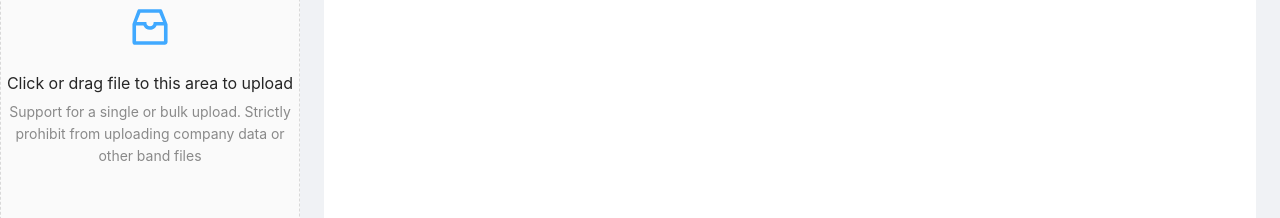
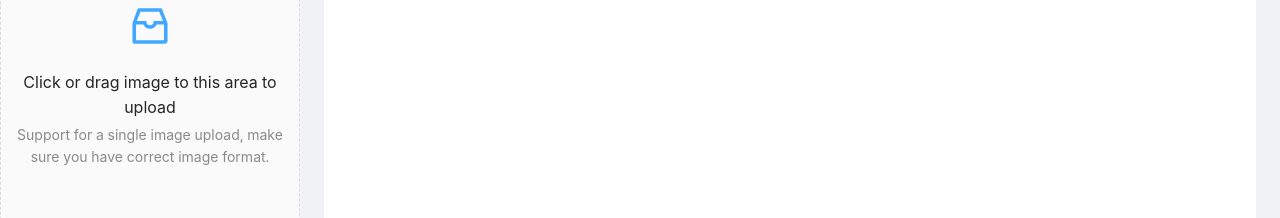
Before and after one commit to linzengxian/product-search, a React (Create React App) app: page / in a window 1280 px wide. Shown: the part 314-532 px from the top of the page. Built offline with nearby package versions, Linux system fonts and the light colour scheme.

Commit message:
minor fix

```diff
--- a/src/page/MainPage.js
+++ b/src/page/MainPage.js
@@ -261,6 +261,8 @@ class MainPage extends React.Component {
                         loading: false
                     })
                     this.voicecommands();
+                }).catch(e=>{
+                    message.error("search fail! make sure you have correct image format or check network connection")
                 })
         };
         reader.readAsDataURL(file);
@@ -289,7 +291,6 @@ class MainPage extends React.Component {
     }
 
     render() {
-        console.log(this.state.image)
         const resultList = this.generateResultList();
         return <Layout>
             <Header className="header">
@@ -302,16 +303,15 @@ class MainPage extends React.Component {
                 <Sider width={300} className="site-layout-background">
                     <Dragger beforeUpload={this.getResult} {...props}>
                         <div>
-                            <img width={290} src={this.state.image}></img>
+                            <img width={290} style={{marginTop:0}} src={this.state.image}></img>
                         </div>
                         <p className="ant-upload-drag-icon">
                             <InboxOutlined />
                         </p>
 
-                        <p className="ant-upload-text">Click or drag file to this area to upload</p>
+                        <p className="ant-upload-text">Click or drag image to this area to upload</p>
                         <p className="ant-upload-hint">
-                            Support for a single or bulk upload. Strictly prohibit from uploading company data or other
-                            band files</p>
+                            Support for a single image upload, make sure you have correct image format.</p>
                     </Dragger>
                 </Sider>
                 <Layout style={{ padding: '0 24px 24px' }}>
```
